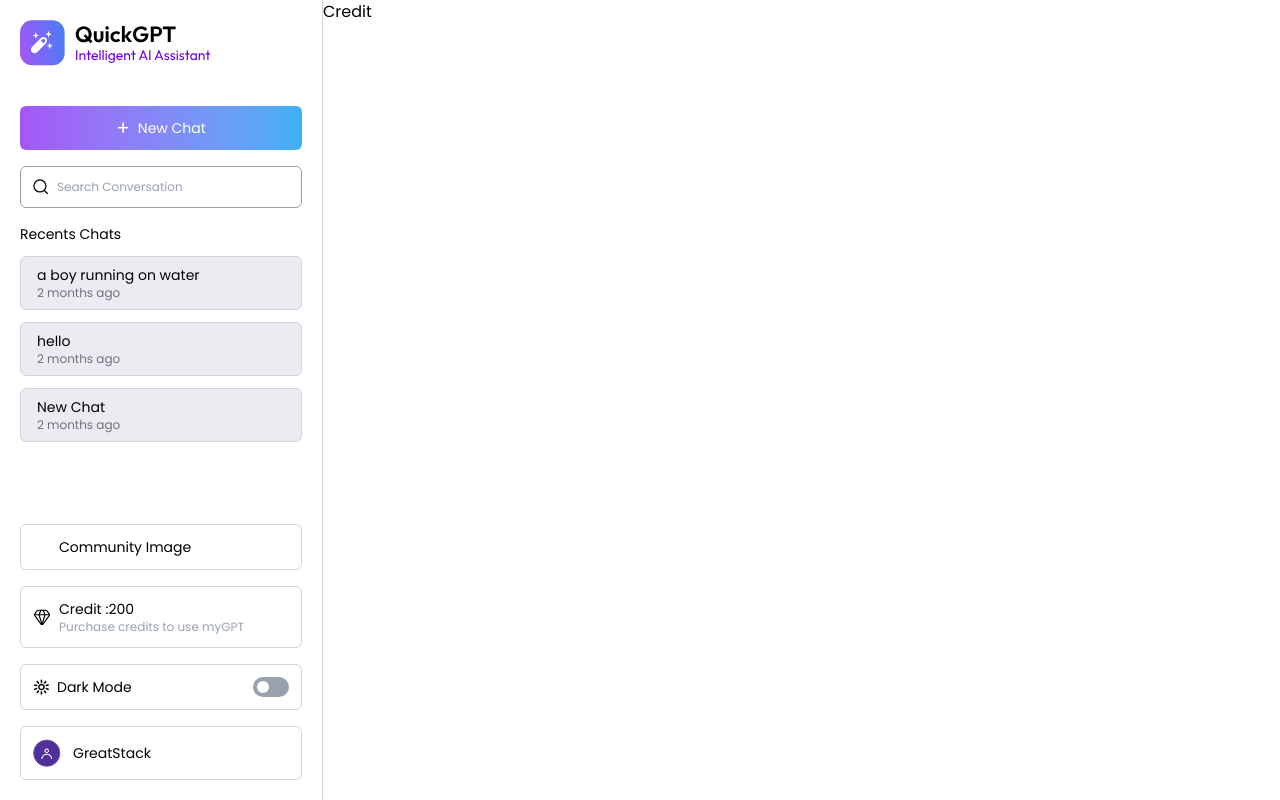
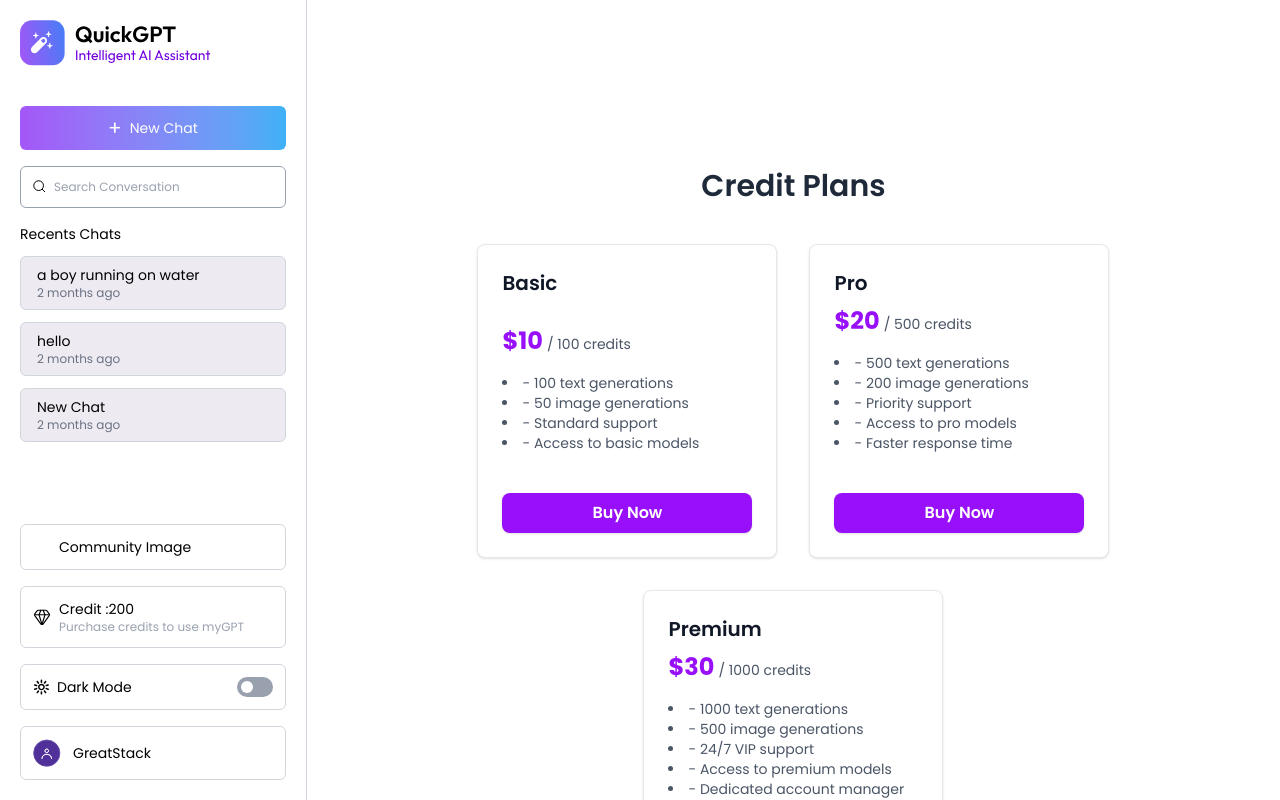
Before and after one commit to ikbaldotin/-Own-Full-Stack-ChatGPT-, a React (Vite) app in the folder frontend/: page /credits in a window 1280 px wide. Built offline with nearby package versions, Linux system fonts and the light colour scheme.

Commit message:
credit  Page

```diff
--- a/frontend/src/pages/Credit.jsx
+++ b/frontend/src/pages/Credit.jsx
@@ -1,7 +1,74 @@
-import React from "react";
+import React, { useEffect, useState } from "react";
+import { dummyPlans } from "../../public/assets";
+import Loading from "./Loading";
+const Credits = () => {
+  const [plans, setPlans] = useState([]);
+  const [loading, setLoading] = useState(true);
+  const fetchPlans = async () => {
+    setPlans(dummyPlans);
+    setLoading(false);
+  };
+  useEffect(() => {
+    fetchPlans();
+  }, []);
+  if (loading) return <Loading />;
 
-const Credits = () => {
-  return <div>Credit</div>;
+  return (
+    // Main Content Container: Full height, horizontally centered, scrollable
+    <div className="max-w-7xl h-screen overflow-y-scroll mx-auto px-4 sm:px-6 lg:px-8 py-12">
+      {/* Section Heading */}
+      <h2 className="text-3xl font-semibold text-center mb-10 xl:mt-30 text-gray-800 dark:text-white">
+        Credit Plans
+      </h2>
+
+      {/* Plans Grid Container: Centered, flexible wrapping layout */}
+      <div className="flex flex-wrap justify-center gap-8">
+        {plans.map((plan) => (
+          // Individual Plan Card
+          <div
+            key={plan.plan_id}
+            // Dynamic Class Styling: Highlights 'pro' plan with purple background
+            className={`
+              border border-gray-200 dark:border-purple-700 rounded-lg
+              shadow hover:shadow-lg transition-shadow p-6 min-w-[300px]
+              flex flex-col
+              ${
+                plan.plan_id === "pro"
+                  ? "bg-purple-50 dark:bg-purple-900"
+                  : "bg-white dark:bg-transparent"
+              }
+            `}
+          >
+            {/* Plan Name */}
+            <div className="flex-1">
+              <h3 className="text-xl font-semibold text-gray-900 dark:text-white mb-2">
+                {plan.name}
+              </h3>
+            </div>
+
+            {/* Price and Credits Display */}
+            <p className="text-2xl font-bold text-purple-600 dark:text-purple-300 mb-4">
+              ${plan.price}
+              <span className="ml-1 text-sm font-normal text-gray-600 dark:text-gray-300">
+                / {plan.credits} credits
+              </span>
+            </p>
+            <ul className="list-disc list-inside text-sm text-gray-700 dark:text-purple-300 mb-6">
+              {plan.features.map((feature, index) => (
+                <li key={index} className="text-gray-600 dark:text-gray-300">
+                  - {feature}
+                </li>
+              ))}
+            </ul>
+
+            <button className="mt-4 bg-purple-600 text-white font-semibold py-2 px-4 rounded-lg shadow hover:bg-purple-700 transition-colors">
+              Buy Now
+            </button>
+          </div>
+        ))}
+      </div>
+    </div>
+  );
 };
 
 export default Credits;
```
